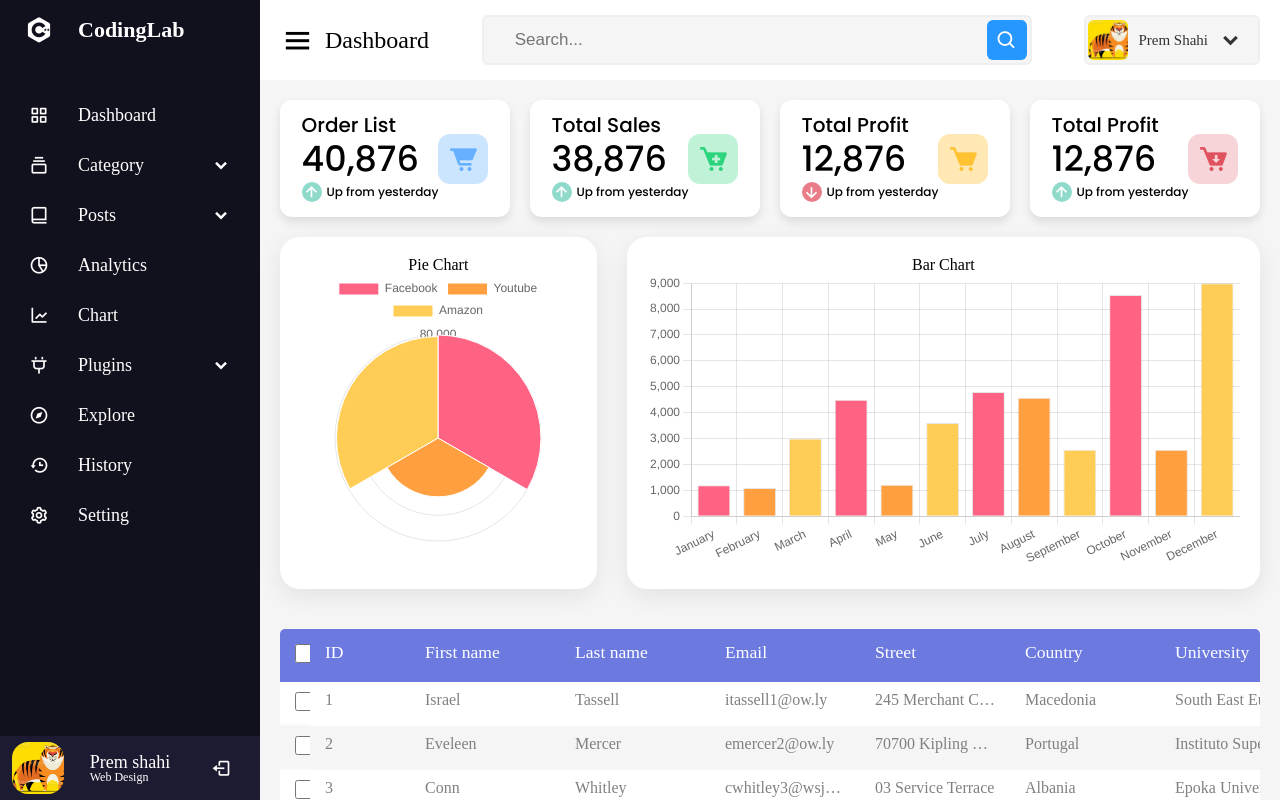
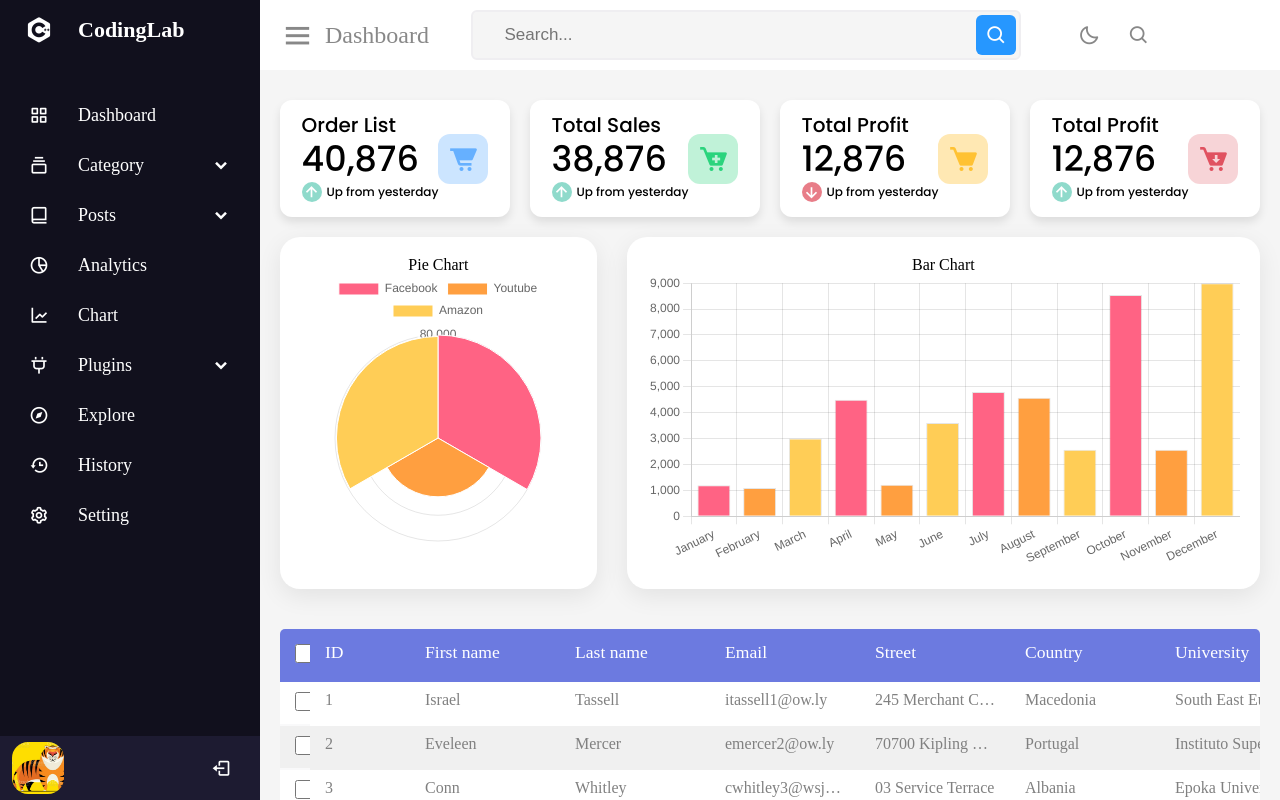
Before and after one commit to MinJeung-Kim/Crossfit-BaekHo, a React (Create React App) app: page / in a window 1280 px wide. Built offline with nearby package versions, Linux system fonts and the light colour scheme.

Commit message:
Add DarkMode - #3

```diff
--- a/src/App.js
+++ b/src/App.js
@@ -19,6 +19,7 @@ function App() {
         <LoginForm />
       ) : (
         <>
+
             <SideNavigationBar isActive={isActive} />
             <section className={styles.container}>
               <SearchHeader isActive={isActive} setIsActive={setIsActive} />
@@ -28,6 +29,7 @@ function App() {
                 </QueryClientProvider>
               </YoutubeApiProvider>
             </section>
+
         </>
       )}
     </main>
--- a/src/App.module.css
+++ b/src/App.module.css
@@ -12,7 +12,7 @@
   flex-direction: column;
   width: 100%;
   height: 100vh;
-  background: #f5f5f5;
+  background: var(--color-bg);
   overflow: auto;
   flex: 2;
 }
--- a/src/components/DataGrid/DataGrid.jsx
+++ b/src/components/DataGrid/DataGrid.jsx
@@ -38,11 +38,9 @@ export default function DataGrid() {
 
             {title.map((title) => {
               return (
-                <>
-                  <th key={title}>
-                    {title} <span className={styles.resize_handle}></span>
-                  </th>
-                </>
+                <th key={title}>
+                  {title} <span className={styles.resize_handle}></span>
+                </th>
               );
             })}
           </tr>
@@ -58,7 +56,7 @@ export default function DataGrid() {
               Country,
               University,
               IBAN,
-              Action
+              Action,
             }) => {
               return (
                 <tr key={id}>
--- a/src/components/DataGrid/DataGrid.module.css
+++ b/src/components/DataGrid/DataGrid.module.css
@@ -73,7 +73,7 @@ tbody tr td i {
 }
 
 tr:nth-child(even) td {
-  background: var(--color-bg);
+  background: #f0f0f0;
 }
 
 th,
--- a/src/components/SearchHeader/SearchHeader.jsx
+++ b/src/components/SearchHeader/SearchHeader.jsx
@@ -1,43 +1,15 @@
-import React, { useEffect, useState } from "react";
-import { useNavigate, useParams } from "react-router-dom";
+import React, { useState } from "react";
+import UserMenu from "../UserMenu/UserMenu";
 import styles from "./SearchHeader.module.css";
 
 export default function SearchHeader({ isActive, setIsActive }) {
-  const { keyword } = useParams();
-  const navigate = useNavigate();
   const [text, setText] = useState("");
-
-  useEffect(() => {
-    // text가 변경될때마다 input도 같이 변경
-    setText(keyword || "");
-  }, [keyword]);
 
   const handleToggle = () => {
     setIsActive(!isActive);
   };
 
-  const handleSubmit = (e) => {
-    e.preventDefault();
-    navigate(`/videos/${text}`);
-  };
   return (
-    // <header className={styles.home_section}>
-    //   <div className={styles.home_content}>
-    //     <i className="bx bx-menu" onClick={handleToggle}></i>
-    //     <form className={styles.search_form} onSubmit={handleSubmit}>
-    //       <input
-    //         type="text"
-    //         name="text"
-    //         placeholder="Searcch..."
-    //         value={text}
-    //         onChange={(e) => setText(e.target.value)}
-    //       />
-    //       <button>
-    //         <i className="bx bx-search"></i>
-    //       </button>
-    //     </form>
-    //   </div>
-    // </header>
     <header className={styles.home_section}>
       <nav>
         <div className={styles.sidebar_button}>
@@ -45,13 +17,17 @@ export default function SearchHeader({ isActive, setIsActive }) {
           <span className={styles.dashboard}>Dashboard</span>
         </div>
         <div className={styles.search_box}>
-          <input type="text" placeholder="Search..." />
+          <input
+            type="text"
+            name="text"
+            placeholder="Search..."
+            value={text}
+            onChange={(e) => setText(e.target.value)}
+          />
           <i className="bx bx-search"></i>
         </div>
         <div className={styles.profile_details}>
-          <img src="images/profile.png" alt="" />
-          <span className={styles.admin_name}>Prem Shahi</span>
-          <i className="bx bxs-chevron-down"></i>
+          <UserMenu />
         </div>
       </nav>
     </header>
--- a/src/components/SearchHeader/SearchHeader.module.css
+++ b/src/components/SearchHeader/SearchHeader.module.css
@@ -1,42 +1,3 @@
-/* .home_section {
-  background: #e4e9f7;
-  left: 260px;
-  width: 100%;
-  margin-bottom: 1rem;
-  transition: all 0.5s ease;
-}
-
-.sidebar.close ~ .home_section {
-  left: 75px;
-  width: calc(100%-78px);
-}
-
-.home_content {
-  height: 60px;
-  display: flex;
-  align-items: center;
-}
-
-.home_content i,
-.text {
-  color: #11101d;
-  font-size: 35px;
-}
-
-.home_content i {
-  margin: 0 15px;
-  cursor: pointer;
-}
-
-.text {
-  font-size: 26px;
-  font-weight: 600;
-}
-
-.search_form {
-  display: flex;
-} */
-
 .home_section {
   background: var(--color-bg);
   position: absolute;
@@ -45,8 +6,8 @@
 }
 
 .home_section nav {
-  height: 80px;
-  background: #fff;
+  height: 70px;
+  background: var(--color-nav-header);
   padding: 0 20px;
   display: flex;
   align-items: center;
@@ -58,6 +19,7 @@
   align-items: center;
   font-size: 24px;
   font-weight: 500;
+  color: var(--color-nav-header-text);
 }
 
 .sidebar_button i {
@@ -99,34 +61,7 @@
 }
 
 .profile_details {
-  display: flex;
-  align-items: center;
-  height: 50px;
-  /* min-height: 190px;  */
-  background: var(--color-bg);
-  border: 2px solid #efeef1;
-  border-radius: 6px;
-  padding: 0 15px 0 2px;
-}
-
-.profile_details img {
-  height: 40px;
-  width: 40px;
-  object-fit: cover;
-  border-radius: 6px;
-}
-
-.admin_name {
-  font-size: 15px;
-  font-weight: 500;
-  color: var(--color-text);
-  margin: 0 10px;
-  white-space: nowrap;
-}
-
-.profile_details i {
-  color: var(--color-text);
-  font-size: 25px;
+  width: 20%;
 }
 
 @media (max-width: 1216px) {
--- a/src/components/SideNavigationBar/SideNavigationBar.jsx
+++ b/src/components/SideNavigationBar/SideNavigationBar.jsx
@@ -1,16 +1,15 @@
-import { useContext, useState } from "react";
+import { useState } from "react";
 import { Link } from "react-router-dom";
-import { AuthContext } from "../../context/AuthContext";
+import { useAuthContext } from "../../context/AuthContext";
 import { menus } from "../../util/sideNavMenu";
 import styles from "./SideNavigationBar.module.css";
 
 export default function SideNavigationBar({ isActive }) {
-  const { logout } = useContext(AuthContext);
+  const {user, setUser } = useAuthContext();
   const [arrow, setArrow] = useState({});
 
-  const handleLogout = (e) => {
-    e.preventDefault();
-    logout();
+  const handleLogout = () => {
+    setUser("");
   };
 
   const handleToggle = (id) => {
@@ -72,8 +71,8 @@ export default function SideNavigationBar({ isActive }) {
           </div>
 
           <div className={styles.name_job}>
-            <div className={styles.profile_name}>Prem shahi</div>
-            <div className={styles.job}>Web Design</div>
+            <div className={styles.profile_name}>{user.name}</div>
+            <div className={styles.job}>{user.email}</div>
           </div>
           <i className="bx bx-log-out" onClick={handleLogout}></i>
         </div>
--- /dev/null
+++ b/src/components/UserMenu/UserMenu.jsx
@@ -0,0 +1,33 @@
+import { useMode } from "../../context/ModeContext";
+import styles from "./UserMenu.module.css";
+
+export default function UserMenu() {
+  const { darkMode, toggleDarkMode, searchMode, toggleSearchMode } = useMode();
+
+  return (
+    <div className={styles.darkLight_searchBox}>
+      <div
+        className={`${styles.dark_light} ${darkMode ? styles.active : ""} `}
+        onClick={toggleDarkMode}
+      >
+        <i className={`bx bx-moon ${styles.moon}`}></i>
+        <i className={`bx bx-sun ${styles.sun}`}></i>
+      </div>
+      <div className={styles.searchBox} onClick={toggleSearchMode}>
+        <div
+          className={`${styles.searchToggle} ${
+            searchMode ? styles.active : ""
+          } `}
+          onClick={toggleSearchMode}
+        >
+          <i className={`bx bx-x ${styles.cancel}`}></i>
+          <i className={`bx bx-search ${styles.search}`}></i>
+        </div>
+        <div className={styles.search_field}>
+          <input type="text" />
+          <i className="bx bx-search"></i>
+        </div>
+      </div>
+    </div>
+  );
+}
--- /dev/null
+++ b/src/components/UserMenu/UserMenu.module.css
@@ -0,0 +1,112 @@
+.darkLight_searchBox {
+  display: flex;
+  align-items: center;
+}
+
+.dark_light,
+.searchToggle {
+  height: 40px;
+  width: 40px;
+  display: flex;
+  align-items: center;
+  justify-content: center;
+  margin: 0 5px;
+}
+
+.dark_light i,
+.searchToggle i {
+  position: absolute;
+  color: var(--color-nav-header-text);
+  font-size: 22px;
+  cursor: pointer;
+  transition: all 0.3s ease;
+}
+
+.sun {
+  opacity: 0;
+  pointer-events: none;
+}
+
+.active .sun {
+  opacity: 1;
+  pointer-events: auto;
+}
+
+.active .moon {
+  opacity: 0;
+  pointer-events: none;
+}
+
+.cancel {
+  opacity: 0;
+  pointer-events: none;
+}
+
+.active .cancel {
+  opacity: 1;
+  pointer-events: auto;
+}
+
+.active .search {
+  opacity: 0;
+  pointer-events: none;
+}
+
+.searchBox {
+  position: relative;
+}
+
+.search_field {
+  position: absolute;
+  bottom: -85px;
+  right: 5px;
+  height: 50px;
+  width: 300px;
+  display: flex;
+  align-items: center;
+  background: var(--color-accent);
+  padding: 3px;
+  border-radius: 6px;
+  box-shadow: 0 5px 5px rgba(0, 0, 0, 0.1);
+  opacity: 0;
+  pointer-events: none;
+  transition: all 0.3s ease;
+}
+
+.searchToggle.active ~ .search_field{
+  bottom: -74px;
+  opacity: 1;
+  pointer-events: auto;
+
+}
+
+.search_field::before {
+  content: "";
+  position: absolute;
+  right: 14px;
+  top: -4px;
+  height: 12px;
+  width: 12px;
+  background: var(--color-accent);
+  transform: rotate(-45deg);
+  z-index: -1;
+}
+
+.search_field input {
+  height: 100%;
+  width: 100%;
+  padding: 0 45px 0 15px;
+  border-radius: 4px;
+  font-size: 14px;
+  font-weight: 400;
+  color: var(--color-nav-header-text);
+  background: var(--color-nav-header);
+}
+
+.search_field i {
+  position: absolute;
+  color: var(--color-accent);
+  right: 15px;
+  font-size: 22px;
+  cursor: pointer;
+}
--- /dev/null
+++ b/src/context/ModeContext.jsx
@@ -0,0 +1,44 @@
+import { createContext, useContext, useEffect, useState } from "react";
+
+const ModeContext = createContext();
+
+export function ModeProvider({ children }) {
+  const [darkMode, setDarkMode] = useState(false);
+  const [searchMode, setSearchMode] = useState(false);
+  const toggleDarkMode = () => {
+    setDarkMode(!darkMode);
+    updateDarkMode(!darkMode);
+  };
+
+  const toggleSearchMode = () => {
+    setSearchMode(!searchMode);
+  };
+
+  useEffect(() => {
+    const isDark =
+      localStorage.theme === "dark" ||
+      (!("theme" in localStorage) &&
+        window.matchMedia("(prefers-color-scheme: dark)").matches);
+    setDarkMode(isDark);
+    updateDarkMode(isDark);
+  }, []);
+
+  return (
+    <ModeContext.Provider
+      value={{ darkMode, toggleDarkMode, searchMode, toggleSearchMode }}
+    >
+      {children}
+    </ModeContext.Provider>
+  );
+}
+
+function updateDarkMode(darkMode) {
+  if (darkMode) {
+    document.documentElement.classList.add("dark");
+    localStorage.theme = "dark";
+  } else {
+    document.documentElement.classList.remove("dark");
+    localStorage.theme = "light";
+  }
+}
+export const useMode = () => useContext(ModeContext);
--- a/src/index.js
+++ b/src/index.js
@@ -11,6 +11,7 @@ import Videos from "./pages/Videos";
 import LoginForm from "./pages/LoginForm/LoginForm";
 import { AuthContextProvider } from "./context/AuthContext";
 import User from "./pages/User/User";
+import { ModeProvider } from "./context/ModeContext";
 
 const router = createBrowserRouter([
   {
@@ -38,7 +39,9 @@ const root = ReactDOM.createRoot(document.getElementById("root"));
 root.render(
   <React.StrictMode>
     <AuthContextProvider>
-      <RouterProvider router={router} />
+      <ModeProvider>
+        <RouterProvider router={router} />{" "}
+      </ModeProvider>
     </AuthContextProvider>
   </React.StrictMode>
 );
--- a/src/styles/App.global.css
+++ b/src/styles/App.global.css
@@ -7,15 +7,23 @@
   box-sizing: border-box;
 }
 
+body {
+  accent-color: var(--color-accent);
+}
+
 :root {
   --color-bg-dark: #11101d;
   --color-bg: #f5f5f5;
   --color-dark-text: #fff;
   --color-text: #333;
-
   --color-accent: #6c7ae0;
+  --color-nav-header: #fff;
+  --color-nav-header-text: #888;
 }
 
-body {
-  accent-color: var(--color-accent);
+html.dark {
+  --color-nav-header: #2b2a2c;
+  --color-bg: #11101d;
+  --color-text: #fff;
+  --color-nav-header-text: #fff;
 }
```
Lines whose indentation alone changed are shown as unchanged.
